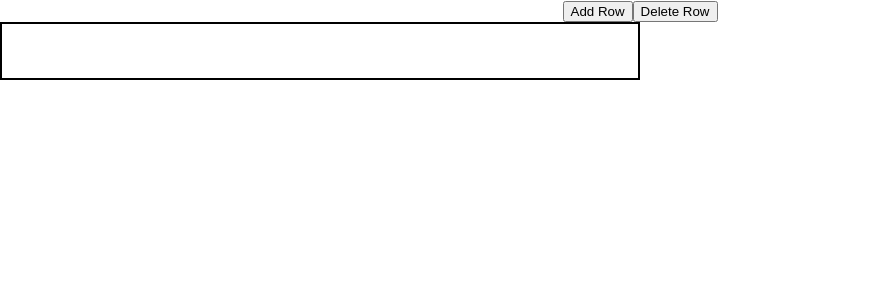
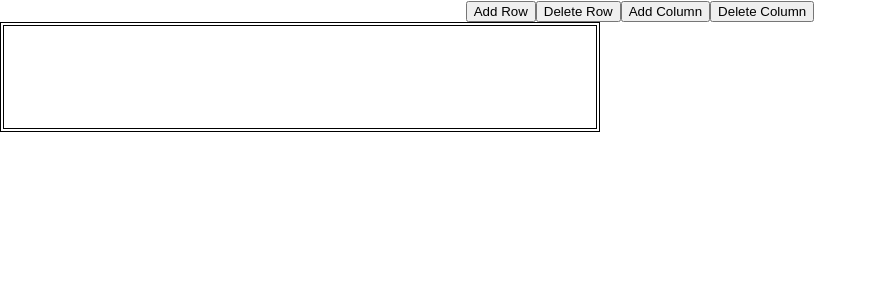
Before and after one commit to infinitly-irrational/Assignment8, a React (Create React App) app in the folder assignment8/: page / in a window 1280 px wide. Shown: the top 300 px of the page, without its empty margins (0-877 px from the left). Built offline with nearby package versions, Linux system fonts and the light colour scheme.

Commit message:
add/remove column and rows

```diff
--- a/assignment8/src/App.css
+++ b/assignment8/src/App.css
@@ -37,11 +37,9 @@
   }
 }
 
-.tableRows{
-  border: 2px solid black;
-  height: 50px;
+table, th, td{
+  border: 5px solid black;
+  border-width: thin;
+  height: 100px;
+  width: 600px;
 }
-.table{
-  width: 50%;
-  border: 2px solid black;
-}
--- a/assignment8/src/Table.jsx
+++ b/assignment8/src/Table.jsx
@@ -1,22 +1,25 @@
 import React from 'react'
+import './App.css';
 import TableRow from "./TableRow"
 
 class Table extends React.Component{
     constructor(props){
         super(props)
         this.state={
-            rows: ['row']
+            rows: [1],
+            column: [1]
         }
         this.handleAddButtonClick = this.handleAddButtonClick.bind(this)
         this.handleDeleteButtonClick = this.handleDeleteButtonClick.bind(this)
+        this.addColumnButton = this.addColumnButton.bind(this)
+        this.deleteColumnButton = this.deleteColumnButton.bind(this)
     }
 
 
     handleAddButtonClick(){
         var rows = this.state.rows
-        rows.push('new row')
+        rows.push(rows.length + 1)
         this.setState({rows: rows})
-
         console.log(rows)
         console.log('add button clicked')
 
@@ -28,7 +31,27 @@ class Table extends React.Component{
         this.setState({rows: rows})
         console.log('delete button clicked')
         console.log(rows)
-        console.log('delete button clicked')
+
+    }
+
+    addColumnButton(){
+        var column = this.state.column
+        column.push(column.length+1)
+        this.setState({column: column})
+        console.log("add column clicked")
+        console.log(column)
+        return <TableRow columnAmount = {column}></TableRow>
+
+
+    }
+
+    deleteColumnButton(){
+        var column = this.state.column
+        column.pop()
+        this.setState({column: column})
+        console.log("delete column clicked")
+        console.log(column)
+        return <TableRow columnAmount = {column}></TableRow>
     }
 
     render(){
@@ -36,13 +59,14 @@ class Table extends React.Component{
             <div>
                 <button onClick={this.handleAddButtonClick}>Add Row</button>
                 <button onClick={this.handleDeleteButtonClick}>Delete Row</button>
+                <button onClick={this.addColumnButton}>Add Column</button>
+                <button onClick={this.deleteColumnButton}>Delete Column</button>
                 <table className="table">
                     <tbody>
                     {this.state.rows.map((r, index) => (
-                      <TableRow key={index}></TableRow>
+                      <TableRow key={index} columnAmount = {this.state.column}></TableRow>
                     ))}
                     </tbody>
-
                 </table>
             </div>
         )
--- a/assignment8/src/TableCell.jsx
+++ b/assignment8/src/TableCell.jsx
@@ -1,13 +1,12 @@
 import React, { Component } from 'react';
+import './App.css';
 
 class TableCell extends Component {
 	constructor(props) {
 		super(props);
-		this.state = { Color: props.color };
 	}
 	render() {
-		return <td style={{ backgroundColor: this.state.color }}></td>;
+		return <td ></td>;
 	}
 }
-
 export default TableCell;
--- a/assignment8/src/TableRow.jsx
+++ b/assignment8/src/TableRow.jsx
@@ -1,3 +1,4 @@
+import './App.css';
 import React from 'react'
 import TableCell from "./TableCell"
 
@@ -5,10 +6,18 @@ class TableRow extends React.Component{
     constructor(props){
         super(props)
     }
+    componentDidMount(){
+        console.log(this.props.columnAmount)
+        let arr = Array.from(this.props.columnAmount)
+        console.log(arr)
+    }
     render(){
         return(
                 <tr className="tableRows">
-                    <TableCell></TableCell>
+                   {Array.from(this.props.columnAmount).map((r, index) => (
+                      <TableCell>R</TableCell>
+                    ))}
+
                 </tr>
         )
     }
```
Also changed, not shown: 1 other file (tests, documents, lock files or other folders).
